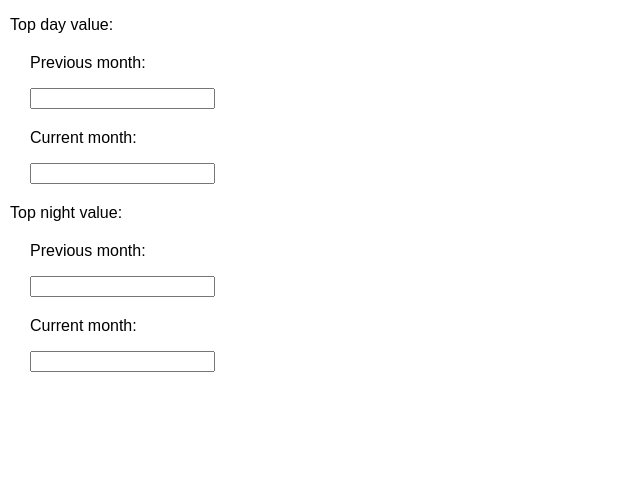
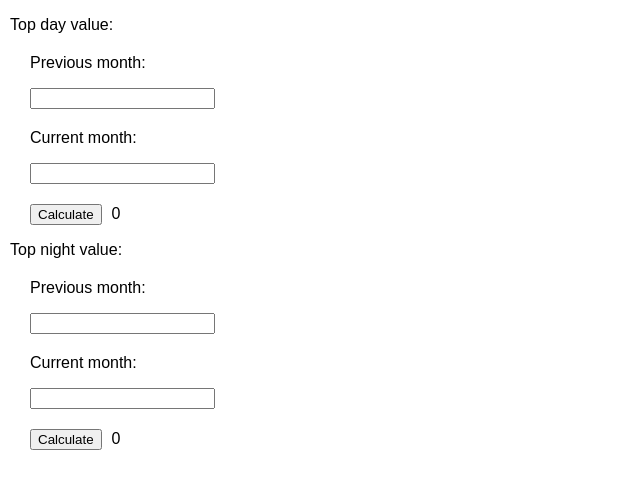
Before and after one commit to Stanok3694/electro-calc-ts, a React (Create React App) app: page / in a window 1280 px wide. Shown: the top 488 px of the page, without its empty margins (0-640 px from the left). Built offline with nearby package versions, Linux system fonts and the light colour scheme; the HTML template or start-up script is replaced by a standard one.

Commit message:
minor changes

```diff
--- a/src/App.css
+++ b/src/App.css
@@ -1,4 +1,13 @@
 .topValue {
+    margin-left: 10px;
+}
+
+.topValue button {
+    margin-left: 20px;
+}
+
+.resultField {
+    display: inline;
     margin-left: 10px;
 }
 
--- a/src/components/Top-value.tsx
+++ b/src/components/Top-value.tsx
@@ -16,13 +16,16 @@ class TopValueComponent extends React.Component<TopValue> {
             return "Top night value: "
         }
 
-        let topValueType = setTopValueTypeLabel(typeOfTopValue);
-
+        let topValueType: string = setTopValueTypeLabel(typeOfTopValue);
+        let calculate: number = 0;
         return (
             <div className="topValue">
                 <p>{topValueType}</p>
                 <TopValueContent type="previous"/>
                 <TopValueContent type="current"/>
+
+                <button>Calculate</button>
+                <p className="resultField">{calculate}</p>
             </div>
         );
     }
```
